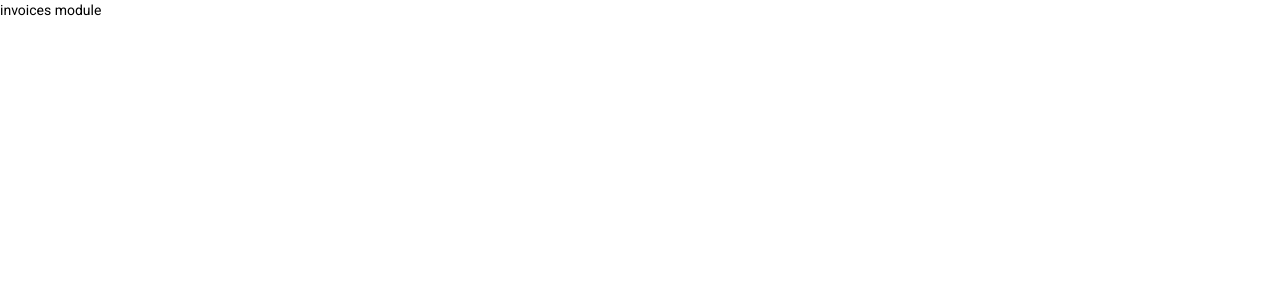
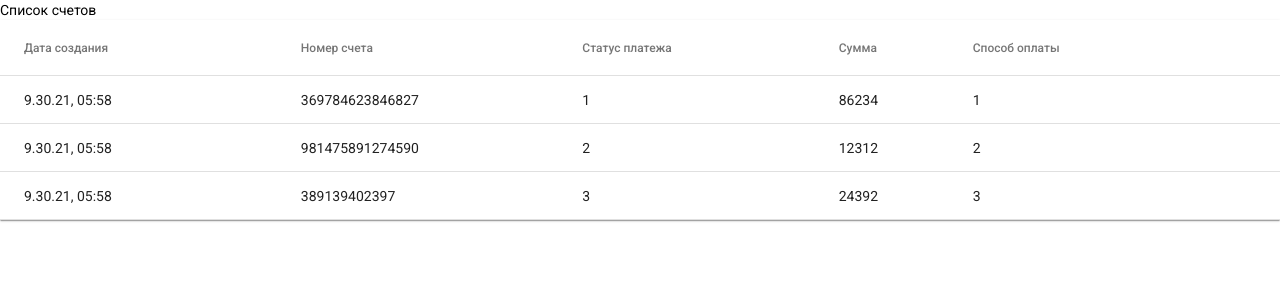
Before and after one commit to mr-Geadev/invoices-app, an Angular app: page /invoices/list in a window 1280 px wide. Before the commit this address led to /invoices. Shown: the top 300 px of the page. Built offline with nearby package versions, Linux system fonts and the light colour scheme.

Commit message:
Add invoices table component and invoices-list page

```diff
--- a/src/app/app-routing.module.ts
+++ b/src/app/app-routing.module.ts
@@ -5,7 +5,8 @@ const routes: Routes = [
   {
     path: 'invoices',
     loadChildren: () => import('./modules/invoices/invoices.module').then(m => m.InvoicesModule)
-  }, {
+  },
+  {
     path: '**',
     redirectTo: 'invoices'
   }
--- /dev/null
+++ b/src/app/modules/invoices/components/invoices-table/invoices-table.component.html
@@ -0,0 +1,29 @@
+<table mat-table [dataSource]="dataSource" matSort class="invoices-table mat-elevation-z1">
+  <ng-container matColumnDef="creationDate">
+    <th mat-header-cell *matHeaderCellDef mat-sort-header>Дата создания</th>
+    <td mat-cell *matCellDef="let element"> {{ element.creationDate | date : 'M.d.yy, hh:mm' }} </td>
+  </ng-container>
+
+  <ng-container matColumnDef="number">
+    <th mat-header-cell *matHeaderCellDef mat-sort-header>Номер счета</th>
+    <td mat-cell *matCellDef="let element"> {{ element.number }} </td>
+  </ng-container>
+
+  <ng-container matColumnDef="status">
+    <th mat-header-cell *matHeaderCellDef mat-sort-header>Статус платежа</th>
+    <td mat-cell *matCellDef="let element"> {{ element.status }} </td>
+  </ng-container>
+
+  <ng-container matColumnDef="amount">
+    <th mat-header-cell *matHeaderCellDef mat-sort-header>Сумма</th>
+    <td mat-cell *matCellDef="let element"> {{ element.amount }} </td>
+  </ng-container>
+
+  <ng-container matColumnDef="paymentMethod">
+    <th mat-header-cell *matHeaderCellDef mat-sort-header>Способ оплаты</th>
+    <td mat-cell *matCellDef="let element"> {{ element.paymentMethod }} </td>
+  </ng-container>
+
+  <tr mat-header-row *matHeaderRowDef="displayedColumns"></tr>
+  <tr mat-row *matRowDef="let row; columns: displayedColumns;"></tr>
+</table>
--- /dev/null
+++ b/src/app/modules/invoices/components/invoices-table/invoices-table.component.scss
@@ -0,0 +1,3 @@
+.invoices-table  {
+  width: 100%;
+}
--- /dev/null
+++ b/src/app/modules/invoices/components/invoices-table/invoices-table.component.ts
@@ -0,0 +1,44 @@
+import {
+  AfterViewInit,
+  ChangeDetectionStrategy,
+  ChangeDetectorRef,
+  Component,
+  OnDestroy,
+  ViewChild,
+} from '@angular/core';
+import { MatSort } from '@angular/material/sort';
+import { MatTableDataSource } from '@angular/material/table';
+import { InvoicesService } from 'src/app/modules/invoices/services/invoices.service';
+import { Invoice } from 'src/app/modules/invoices/types/invoice.model';
+
+@Component({
+  selector: 'app-invoices-table',
+  templateUrl: './invoices-table.component.html',
+  styleUrls: ['./invoices-table.component.scss'],
+  changeDetection: ChangeDetectionStrategy.OnPush
+})
+export class InvoicesTableComponent implements AfterViewInit, OnDestroy {
+  @ViewChild(MatSort) sort: MatSort = new MatSort();
+
+  displayedColumns: string[] = ['creationDate', 'number', 'status', 'amount', 'paymentMethod'];
+  dataSource!: MatTableDataSource<Invoice>;
+
+  readonly sub = this.invoicesService.invoicesList$
+    .subscribe((invoicesList) => {
+      this.dataSource = new MatTableDataSource(invoicesList);
+      this.cdr.markForCheck();
+    })
+
+  constructor(
+    private invoicesService: InvoicesService,
+    private cdr: ChangeDetectorRef
+  ) {}
+
+  ngOnDestroy() {
+    this.sub.unsubscribe()
+  }
+
+  ngAfterViewInit() {
+    this.dataSource.sort = this.sort
+  }
+}
--- a/src/app/modules/invoices/invoices.component.html
+++ /dev/null
@@ -1 +0,0 @@
-invoices module
--- /dev/null
+++ b/src/app/modules/invoices/pages/invoices-list/invoices-list.page.html
@@ -0,0 +1,3 @@
+Список счетов
+
+<app-invoices-table></app-invoices-table>
```
Also changed, not shown: src/app/modules/invoices/invoices-routing.module.ts (+7 -3 lines), src/app/modules/invoices/invoices.component.ts (deleted, +0 -8 lines), src/app/modules/invoices/invoices.module.ts (+16 -4 lines), src/app/modules/invoices/pages/invoices-list/invoices-list.page.ts (added, +8 -0 lines), src/app/modules/invoices/pages/invoices-list/invoices-list.page.scss (added).
